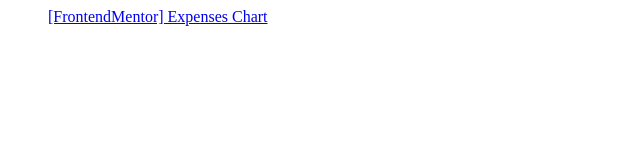
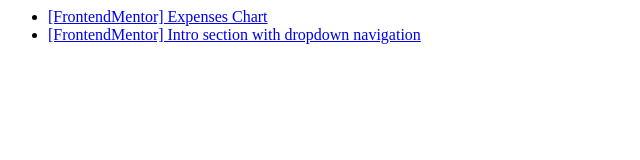
Before and after one commit to Usermator/usermator.github.io, a plain HTML site: page index.html in a window 1280 px wide. Shown: the whole page, without its empty margins (0-640 px from the left). Drawn offline with Linux system fonts and the light colour scheme.

Commit message:
Project FM-002 added

```diff
--- a/index.html
+++ b/index.html
@@ -5,6 +5,9 @@
 </head>
 
 <body>
-    <ul class="li"><a href="001-fm-expenses-chart/index.html">[FrontendMentor] Expenses Chart</a></ul>
+    <ul>
+        <li><a href="001-fm-expenses-chart/index.html">[FrontendMentor] Expenses Chart</a></li>
+        <li><a href="002-fm-intro-section/index.html">[FrontendMentor] Intro section with dropdown navigation</a></li>
+    </ul>
 </body>
 </html>
```
